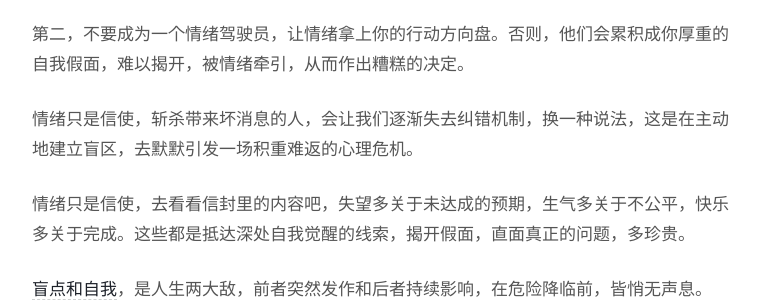
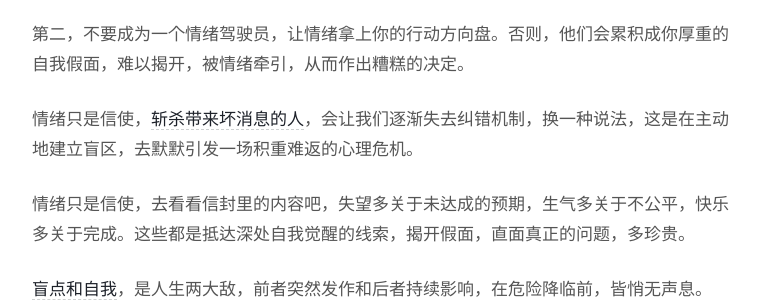
Before and after one commit to WillWang-X/willwang-x.github.io, a Jekyll site: the page built from _posts/blogs/2022-12-31-horse-manure-and-fertile-soil.md, in a window 1280 px wide and 900 px high, scrolled down 3854 px. Shown: the part 152-454 px from the top of the window, without its empty margins (258-1017 px from the left). Built offline with Jekyll 4.4.1, drawn with Linux system fonts in a browser that asks for light colours; part of the change alters nothing that is shown.

```diff
--- a/_posts/blogs/2022-12-31-horse-manure-and-fertile-soil.md
+++ b/_posts/blogs/2022-12-31-horse-manure-and-fertile-soil.md
@@ -121,7 +121,7 @@ published: true
 
 第二，不要成为一个情绪驾驶员，让情绪拿上你的行动方向盘。否则，他们会累积成你厚重的自我假面，难以揭开，被情绪牵引，从而作出糟糕的决定。
 
-情绪只是信使，斩杀带来坏消息的人，会让我们逐渐失去纠错机制，换一种说法，这是在主动地建立盲区，去默默引发一场积重难返的心理危机。
+情绪只是信使，[斩杀带来坏消息的人](https://www.wikiwand.com/en/Shooting_the_messenger)，会让我们逐渐失去纠错机制，换一种说法，这是在主动地建立盲区，去默默引发一场积重难返的心理危机。
 
 情绪只是信使，去看看信封里的内容吧，失望多关于未达成的预期，生气多关于不公平，快乐多关于完成。这些都是抵达深处自我觉醒的线索，揭开假面，直面真正的问题，多珍贵。
 
```
